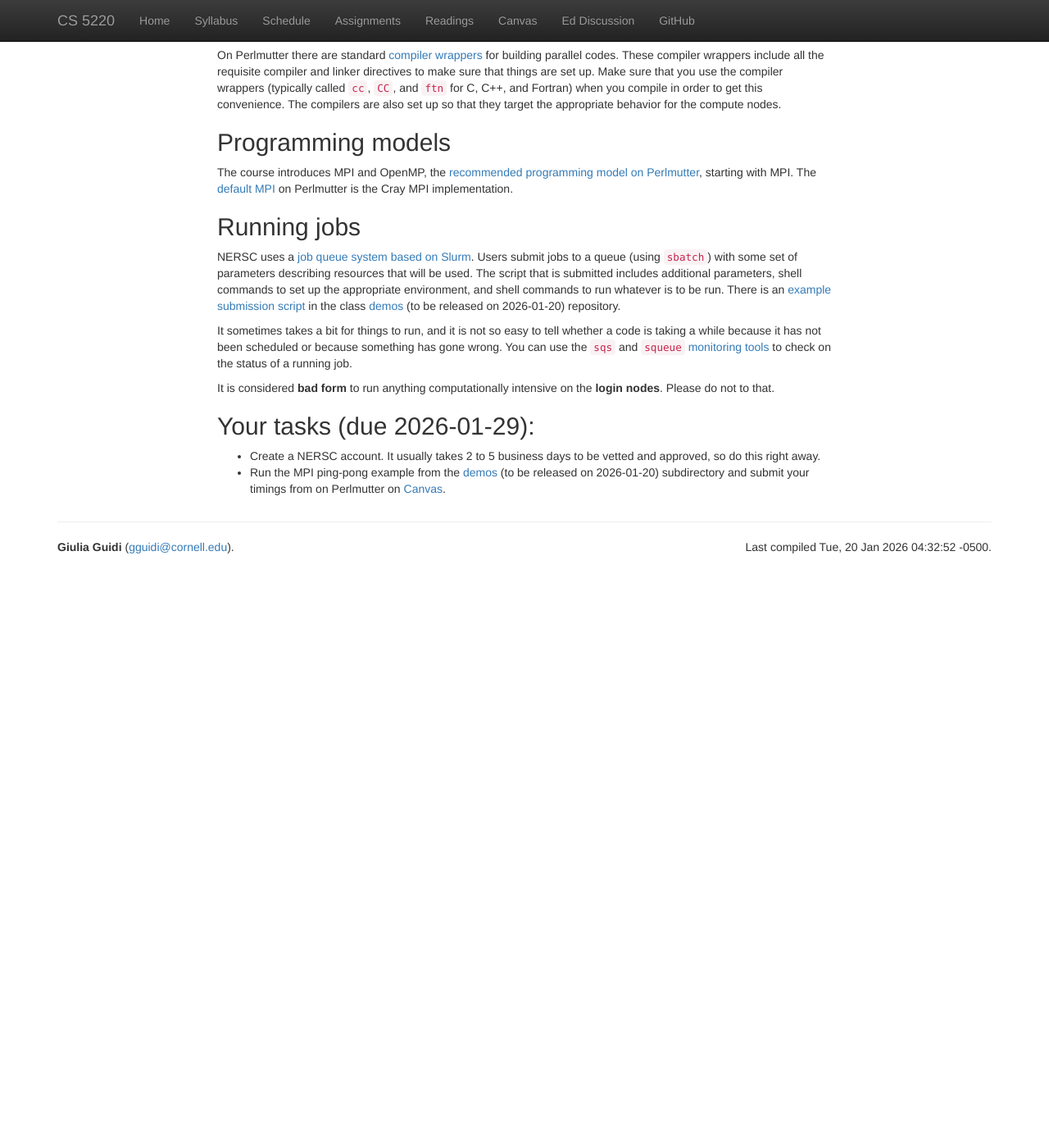
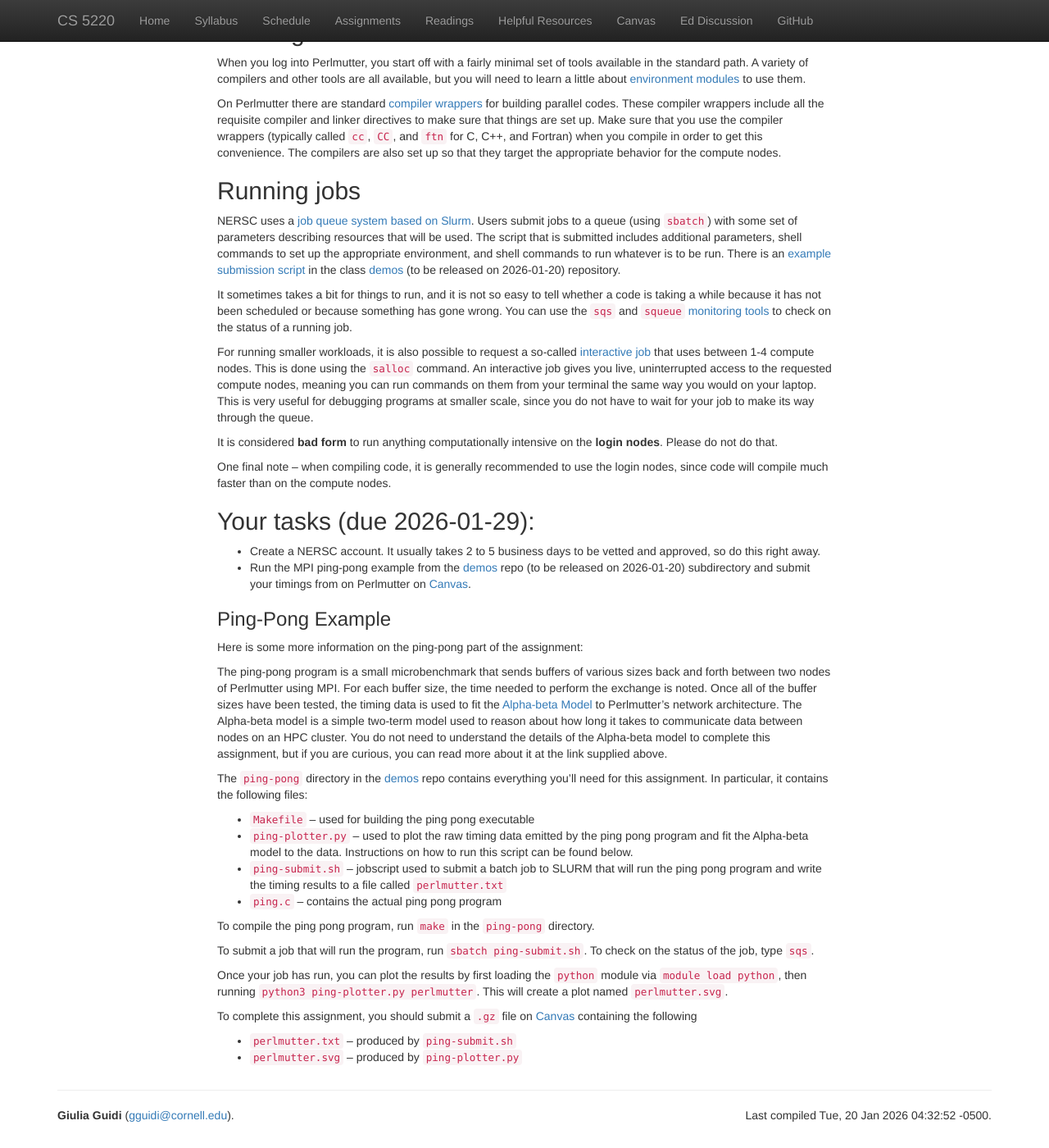
Before and after one commit to cs5220-26sp/web, a Jekyll site: the page built from web/hw/hw0.md, in a window 1280 px wide and 1400 px high, scrolled down 642 px. Shown: the whole window at 82% size. Built offline with Jekyll 4.4.1, drawn with Linux system fonts in a browser that asks for light colours; nearby versions of some CDN libraries; before the commit the page ends 1349 px from its top, so only the background shows below that.

Commit message:
hw0 description and add resources page

```diff
--- a/web/_data/navpages.yml
+++ b/web/_data/navpages.yml
@@ -8,3 +8,5 @@
   name: Assignments
 - link: readings
   name: Readings
+- link: resources
+  name: Helpful Resources
--- a/web/hw/hw0.md
+++ b/web/hw/hw0.md
@@ -6,6 +6,8 @@ layout: main
 Due 2026-01-29.
 
 The goal of this homework is to get you up and running on Perlmutter.
+
+# Perlmutter Basics
 
 ## Create a NERSC account
 
@@ -53,12 +55,6 @@ that they target the appropriate behavior for the compute nodes.
 [lmod]: https://docs.nersc.gov/environment/lmod/
 [wrappers]: https://docs.nersc.gov/development/compilers/wrappers/
 
-## Programming models
-
-The course introduces MPI and OpenMP, the [recommended programming model on Perlmutter][mpi-openmp], starting with MPI. The [default MPI][default-mpi] on Perlmutter is the Cray MPI implementation.
-
-[mpi-openmp]: https://docs.nersc.gov/development/programming-models/
-[default-mpi]: https://docs.nersc.gov/development/programming-models/mpi/
 
 ## Running jobs
 
@@ -76,8 +72,15 @@ scheduled or because something has gone wrong.  You can use the `sqs`
 and `squeue` [monitoring tools][monitor] to check on the status of a
 running job.
 
+For running smaller workloads, it is also possible to request a so-called [interactive job](https://docs.nersc.gov/jobs/interactive/) that uses between 1-4 compute nodes.
+This is done using the `salloc` command.
+An interactive job gives you live, uninterrupted access to the requested compute nodes, meaning you can run commands on them from your terminal the same way you would on your laptop.
+This is very useful for debugging programs at smaller scale, since you do not have to wait for your job to make its way through the queue.
+
 It is considered **bad form** to run anything computationally intensive on
-the **login nodes**. Please do not to that.
+the **login nodes**. Please do not do that.
+
+One final note -- when compiling code, it is generally recommended to use the login nodes, since code will compile much faster than on the compute nodes.
 
 [jobs]: https://docs.nersc.gov/jobs/
 [monitor]: https://docs.nersc.gov/jobs/monitoring/
@@ -87,7 +90,38 @@ the **login nodes**. Please do not to that.
 ## Your tasks (due 2026-01-29):
 
 - Create a NERSC account. It usually takes 2 to 5 business days to be vetted and approved, so do this right away.
-- Run the MPI ping-pong example from the [demos][demos] (to be released on 2026-01-20) subdirectory and submit
+- Run the MPI ping-pong example from the [demos][demos] repo (to be released on 2026-01-20) subdirectory and submit
   your timings from on Perlmutter on [Canvas](https://canvas.cornell.edu/courses/85162).
 
+### Ping-Pong Example
+
+Here is some more information on the ping-pong part of the assignment:
+
+The ping-pong program is a small microbenchmark that sends buffers of various sizes back and forth between two nodes of Perlmutter using MPI.
+For each buffer size, the time needed to perform the exchange is noted.
+Once all of the buffer sizes have been tested, the timing data is used to fit the [Alpha-beta Model](https://downey.io/notes/omscs/cse6220/distributed-memory-model-mpi-collectives/) to Perlmutter's network architecture.
+The Alpha-beta model is a simple two-term model used to reason about how long it takes to communicate data between nodes on an HPC cluster.
+You do not need to understand the details of the Alpha-beta model to complete this assignment, but if you are curious, you can read more about it at the link supplied above.
+
+The `ping-pong` directory in the [demos][demos] repo contains everything you'll need for this assignment. In particular, it contains the following files:
+
+- `Makefile` -- used for building the ping pong executable
+- `ping-plotter.py` -- used to plot the raw timing data emitted by the ping pong program and fit the Alpha-beta model to the data. Instructions on how to run this script can be found below.
+- `ping-submit.sh` -- jobscript used to submit a batch job to SLURM that will run the ping pong program and write the timing results to a file called `perlmutter.txt`
+- `ping.c` -- contains the actual ping pong program
+
+To compile the ping pong program, run `make` in the `ping-pong` directory.
+
+To submit a job that will run the program, run `sbatch ping-submit.sh`. To check on the status of the job, type `sqs`.
+
+Once your job has run, you can plot the results by first loading the `python` module via `module load python`, then running `python3 ping-plotter.py perlmutter`.
+This will create a plot named `perlmutter.svg`.
+
+To complete this assignment, you should submit a `.gz` file on [Canvas](https://canvas.cornell.edu/courses/85162) containing the following
+
+- `perlmutter.txt` -- produced by `ping-submit.sh`
+- `perlmutter.svg` -- produced by `ping-plotter.py`
+
+
+
 [demos]: https://github.com/cs5220-26sp/demos
```
Also changed, not shown: web/resources.md (added, +30 -0 lines).
